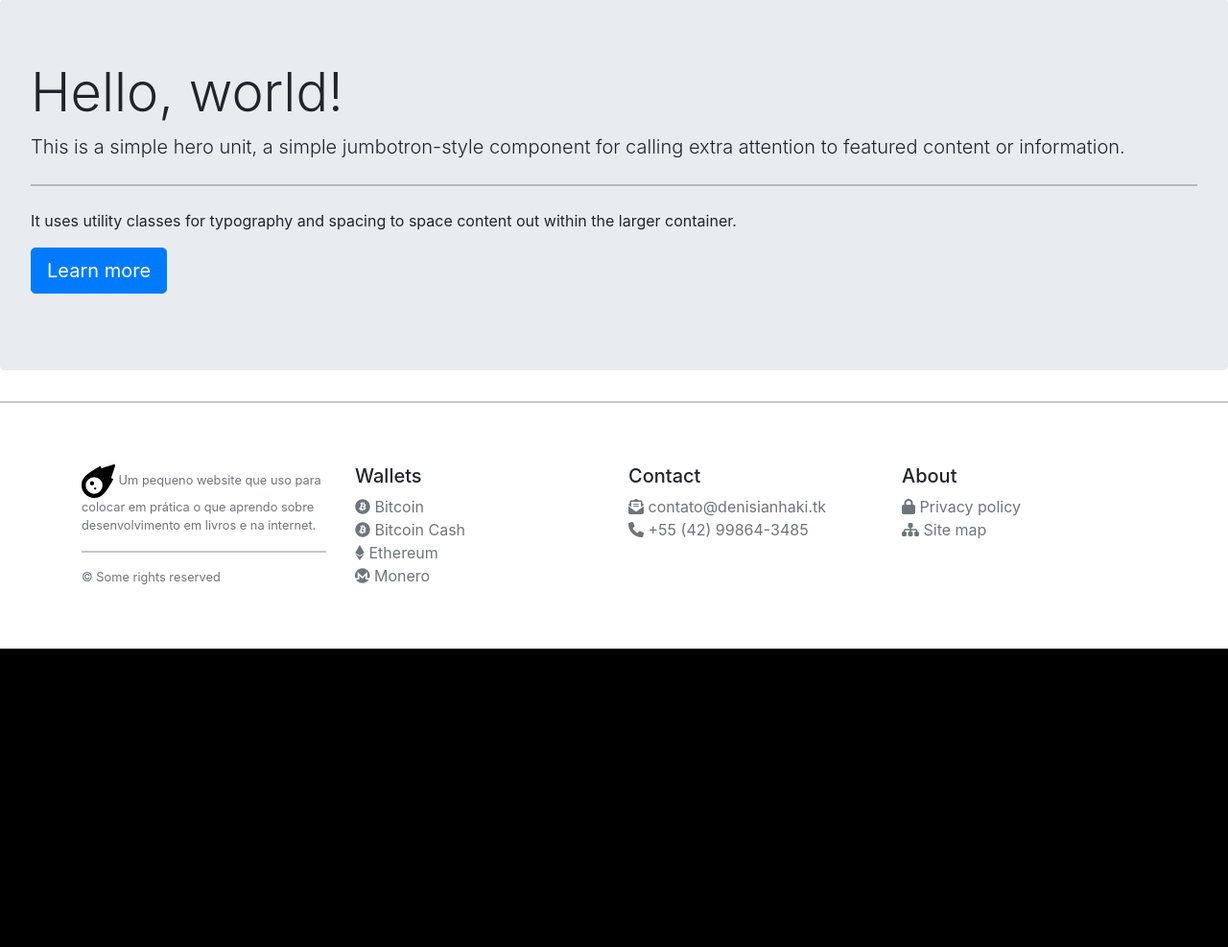
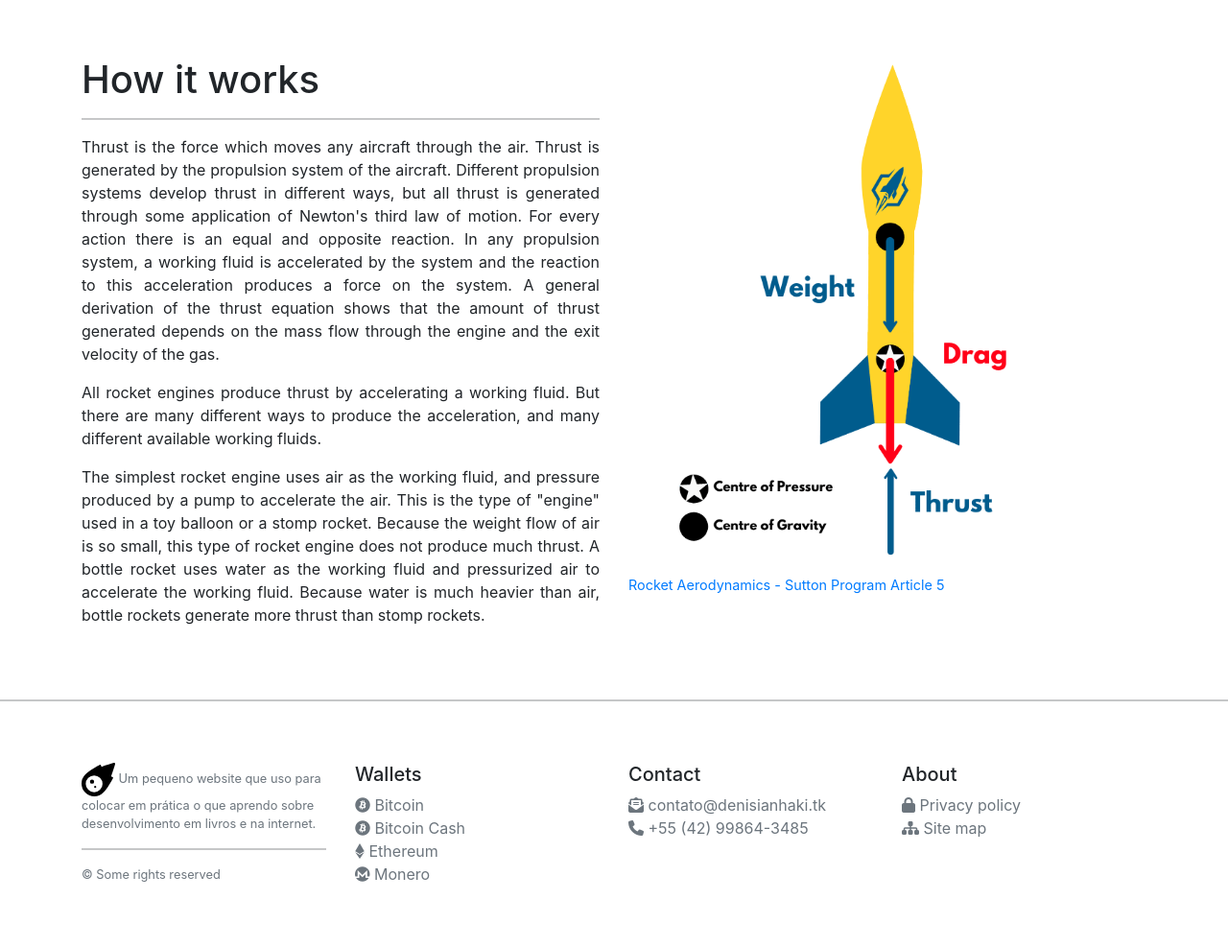
Before and after one commit to MRSW42LT/websiteRocketry, a Flask app: page / in a window 1280 px wide. Shown: the part 862-1849 px from the top of the page at 96% size. Before the commit the page ends 1538 px from the top, so only its background shows below. Run offline with Flask 2, Linux system fonts and the light colour scheme; some libraries are stand-ins or nearby versions.

Commit message:
how it works added

```diff
--- a/website/templates/base.html
+++ b/website/templates/base.html
@@ -53,7 +53,7 @@
                 </ul>
                 <ul class="navbar-nav m-auto">
                     <li class="nav-item">
-                        <a class="nav-link fx-underline" href="/">How it works</a>
+                        <a class="nav-link fx-underline" href="/#howitworks">How it works</a>
                     </li>
                     <li class="nav-item dropdown fx-underline">
                         <a class="nav-link dropdown-toggle" href="#" id="navbarDropdown" role="button" data-bs-toggle="dropdown" aria-expanded="false">Propellants</a>
--- a/website/templates/home.html
+++ b/website/templates/home.html
@@ -19,15 +19,18 @@
             </div>
         </header>
 
-    <div data-aos="fade-right">
-        <div class="jumbotron">
-        <h1 class="display-4">Hello, world!</h1>
-        <p class="lead">This is a simple hero unit, a simple jumbotron-style component for calling extra attention to featured content or information.</p>
-        <hr class="my-4">
-        <p>It uses utility classes for typography and spacing to space content out within the larger container.</p>
-        <p class="lead">
-            <a class="btn btn-primary btn-lg" href="#" role="button">Learn more</a>
-        </p>
+    <div class="container" id="howitworks">
+        <div class="row">
+            <div class="col-lg-6 text-justify" data-aos="fade-right">
+                <h1>How it works</h1><hr>
+                <p>Thrust is the force which moves any aircraft through the air. Thrust is generated by the propulsion system of the aircraft. Different propulsion systems develop thrust in different ways, but all thrust is generated through some application of Newton's third law of motion. For every action there is an equal and opposite reaction. In any propulsion system, a working fluid is accelerated by the system and the reaction to this acceleration produces a force on the system. A general derivation of the thrust equation shows that the amount of thrust generated depends on the mass flow through the engine and the exit velocity of the gas.</p>
+                <p>All rocket engines produce thrust by accelerating a working fluid. But there are many different ways to produce the acceleration, and many different available working fluids.</p>
+                <p>The simplest rocket engine uses air as the working fluid, and pressure produced by a pump to accelerate the air. This is the type of "engine" used in a toy balloon or a stomp rocket. Because the weight flow of air is so small, this type of rocket engine does not produce much thrust. A bottle rocket uses water as the working fluid and pressurized air to accelerate the working fluid. Because water is much heavier than air, bottle rockets generate more thrust than stomp rockets.</p>
+            </div>
+            <div class="col-lg-6" data-aos="fade-left">
+                <img src="../static/img/howitworks.png" width="100%">
+                <figcaption class="figure-caption"><a href="https://www.rs-online.com/designspark/rocket-aerodynamics-sutton-program-article-5">Rocket Aerodynamics - Sutton Program Article 5</a></figcaption>
+            </div>
         </div>
     </div>
 
```
Also changed, not shown: website/static/img/howitworks.png (added).
